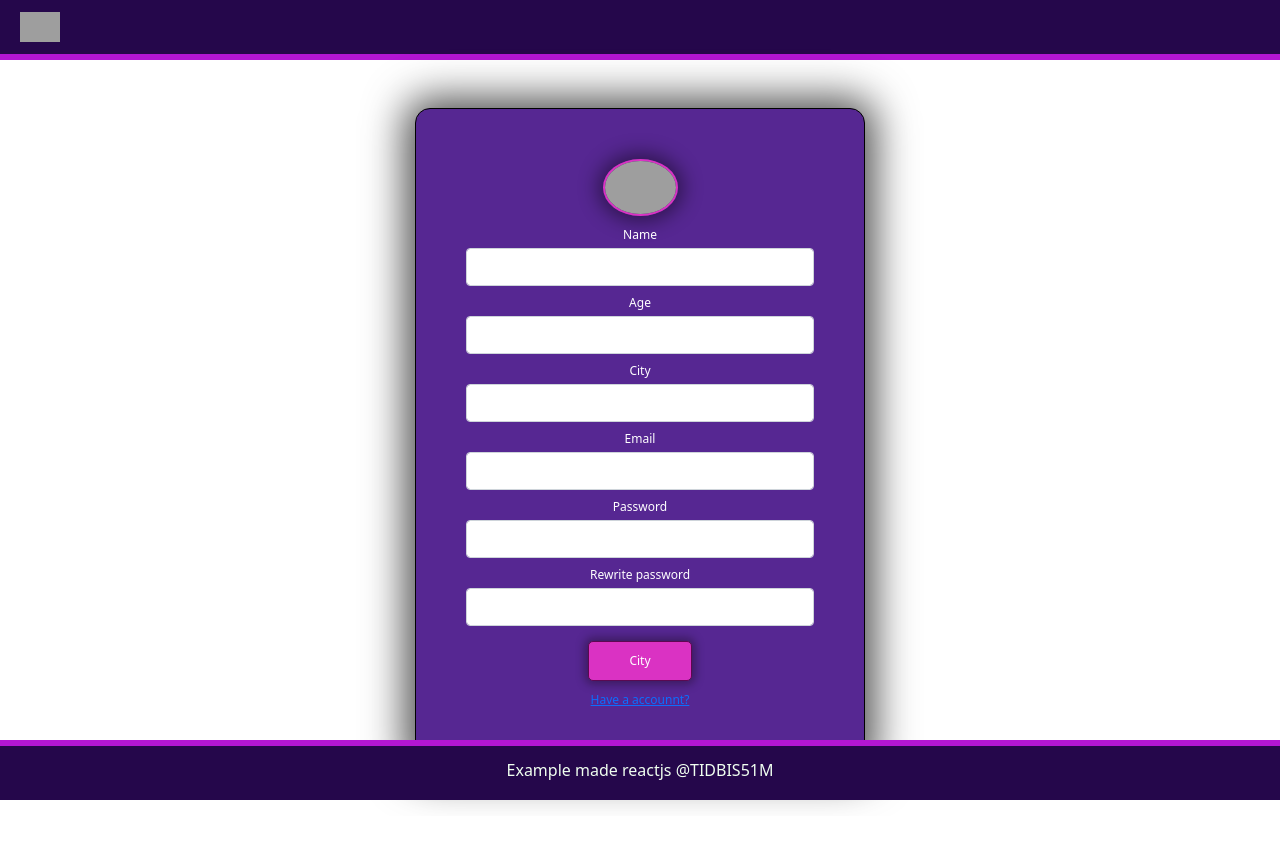
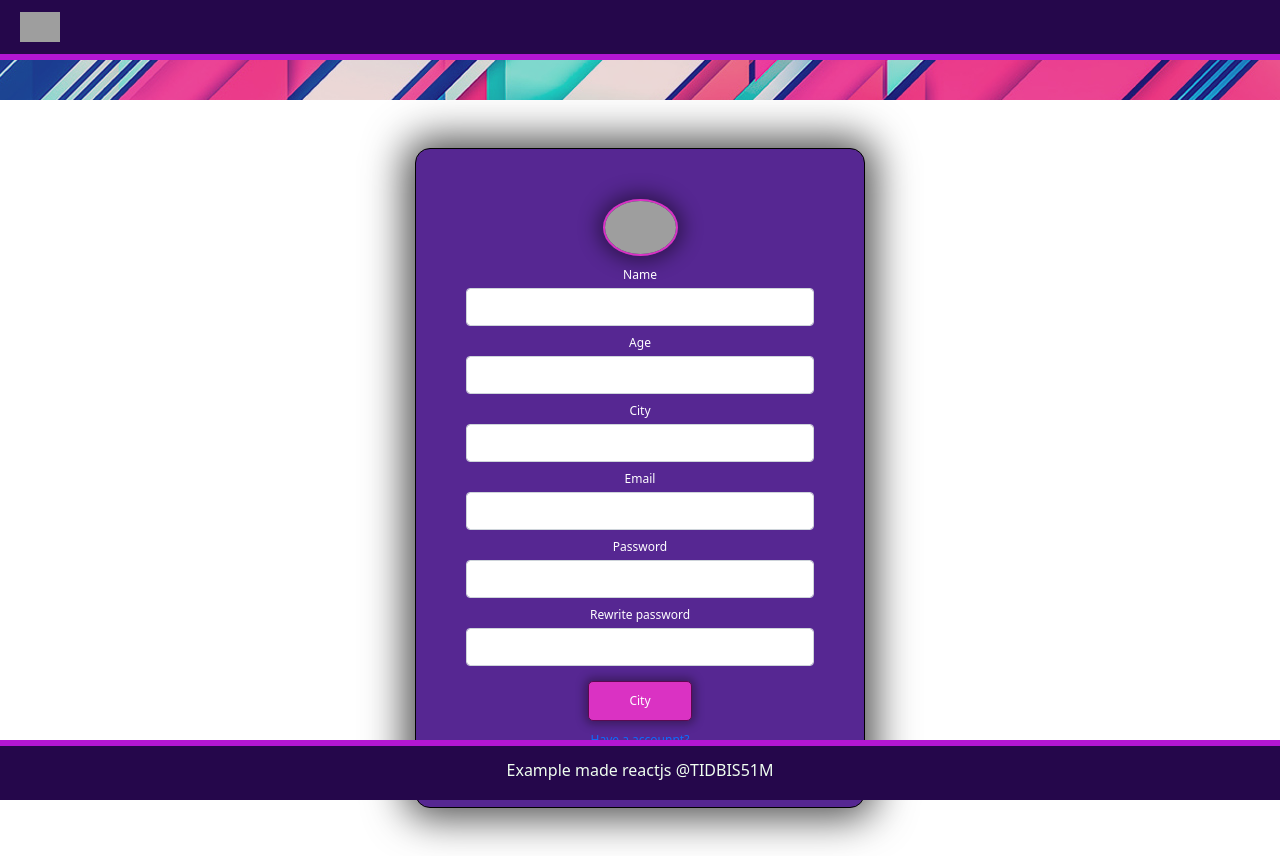
Before and after one commit to EdyRivas/React, a React (Create React App) app: page /sign in a window 1280 px wide. Before the commit the page ends 816 px from the top, so only its background shows below. Built offline with nearby package versions, Linux system fonts and the light colour scheme; grey boxes are pictures that could not be loaded.

Commit message:
adding hero

```diff
--- a/src/pages/Sign_up/sign_up.jsx
+++ b/src/pages/Sign_up/sign_up.jsx
@@ -1,10 +1,12 @@
 import React from "react"
 import "./sign_up.css"
+import Hero from "../../compounents/Hero"
 
 class Sign_up extends React.Component{
     render(){
         return(
             <React.Fragment>
+            <Hero h={"5vh"}></Hero>
             <div className="Back">
                  <div className="sign_M">
                      <div className="sign_f m-5">
```
